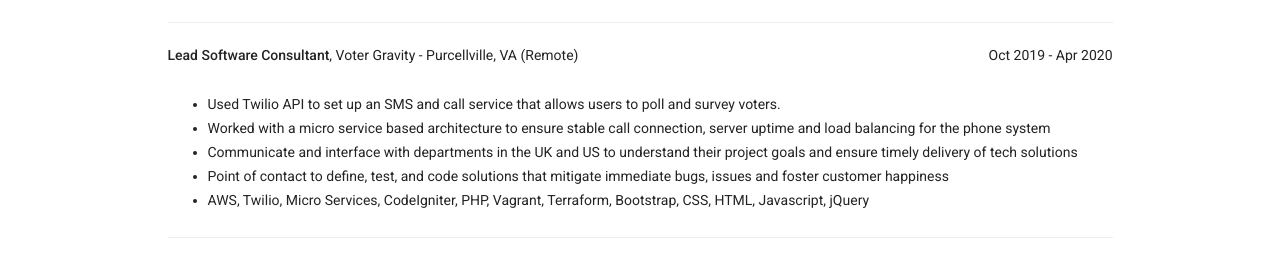
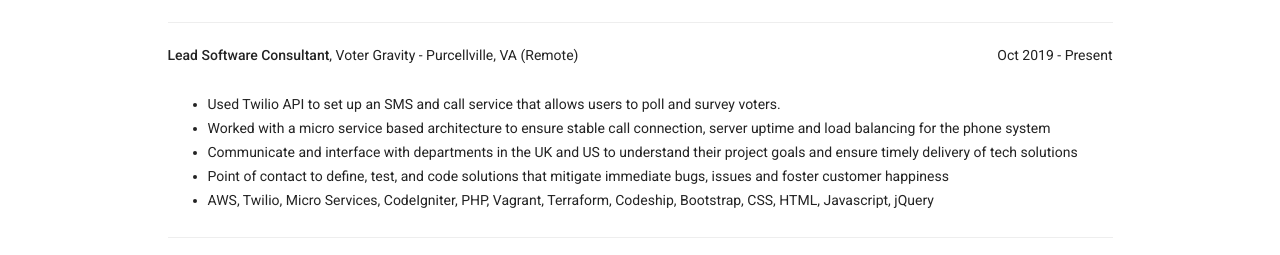
Before and after one commit to simonkatz/Katz, a plain HTML site: page resume.html in a window 1280 px wide. Shown: the part 682-937 px from the top of the page. Drawn offline with Linux system fonts and the light colour scheme.

Commit message:
Update resume dates

```diff
--- a/resume.html
+++ b/resume.html
@@ -84,13 +84,13 @@
                     	<li>Laravel, AngularJS, PHP, Nginx, PostgreSQL, AWS Services, Javascript, Composer, Gulp, NPM, Stripe, Git, Heroku, CSS, HTML, Bootstrap, Google Analytics, Bugsnag, Guzzle</li>
                     </ul>
                     <hr />
-                    <p><span class="font-weight-500">Lead Software Consultant</span>, Voter Gravity - Purcellville, VA (Remote) <span class="float-right">Oct 2019 - Apr 2020</span></p>
+                    <p><span class="font-weight-500">Lead Software Consultant</span>, Voter Gravity - Purcellville, VA (Remote) <span class="float-right">Oct 2019 - Present</span></p>
                     <ul>
                         <li>Used Twilio API to set up an SMS and call service that allows users to poll and survey voters.</li>
                         <li>Worked with a micro service based architecture to ensure stable call connection, server uptime and load balancing for the phone system</li>
                         <li>Communicate and interface with departments in the UK and US to understand their project goals and ensure timely delivery of tech solutions</li>
                         <li>Point of contact to define, test, and code solutions that mitigate immediate bugs, issues and foster customer happiness</li>
-                        <li>AWS, Twilio, Micro Services, CodeIgniter, PHP, Vagrant, Terraform, Bootstrap, CSS, HTML, Javascript, jQuery</li>
+                        <li>AWS, Twilio, Micro Services, CodeIgniter, PHP, Vagrant, Terraform, Codeship, Bootstrap, CSS, HTML, Javascript, jQuery</li>
                     </ul>
                     <hr />
                     <p><span class="font-weight-500">Lead Software Consultant</span>, Sureswift Capital - Minneapolis, MN (Remote) <span class="float-right">Jan 2018 - July 2019</span></p>
```
